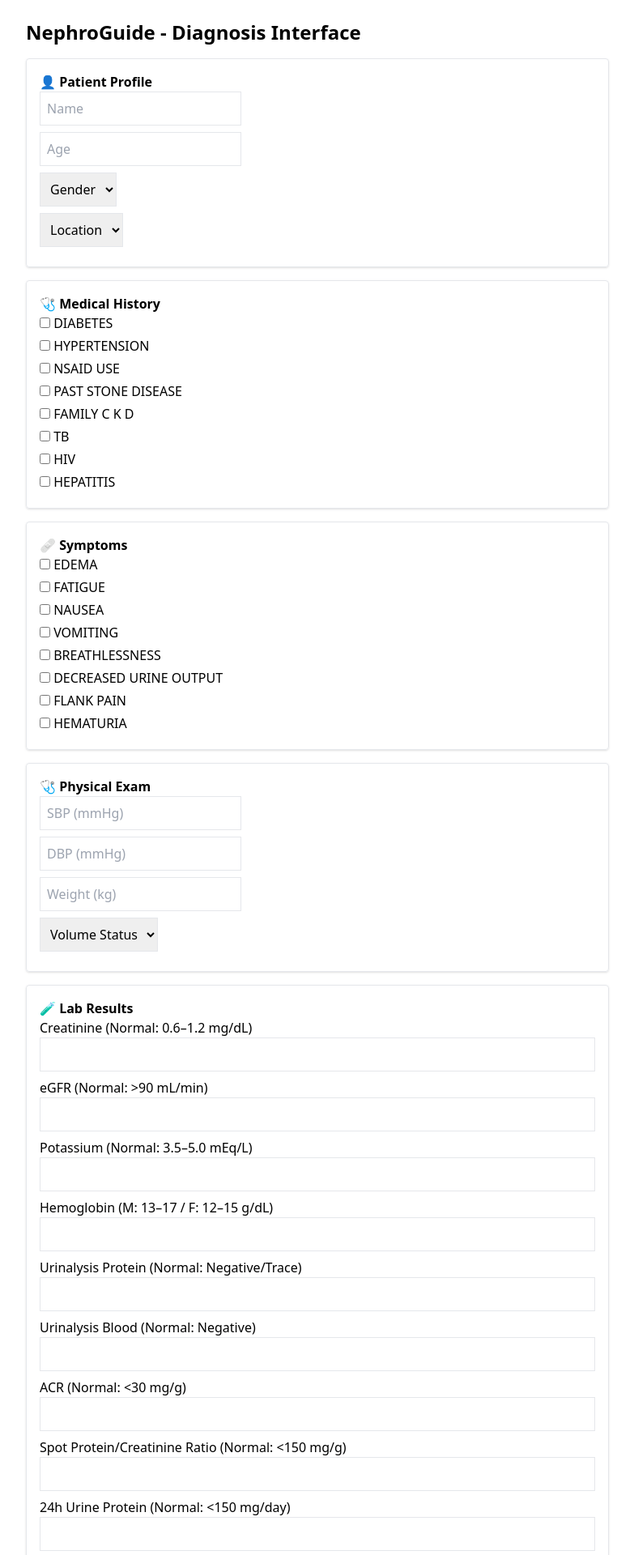
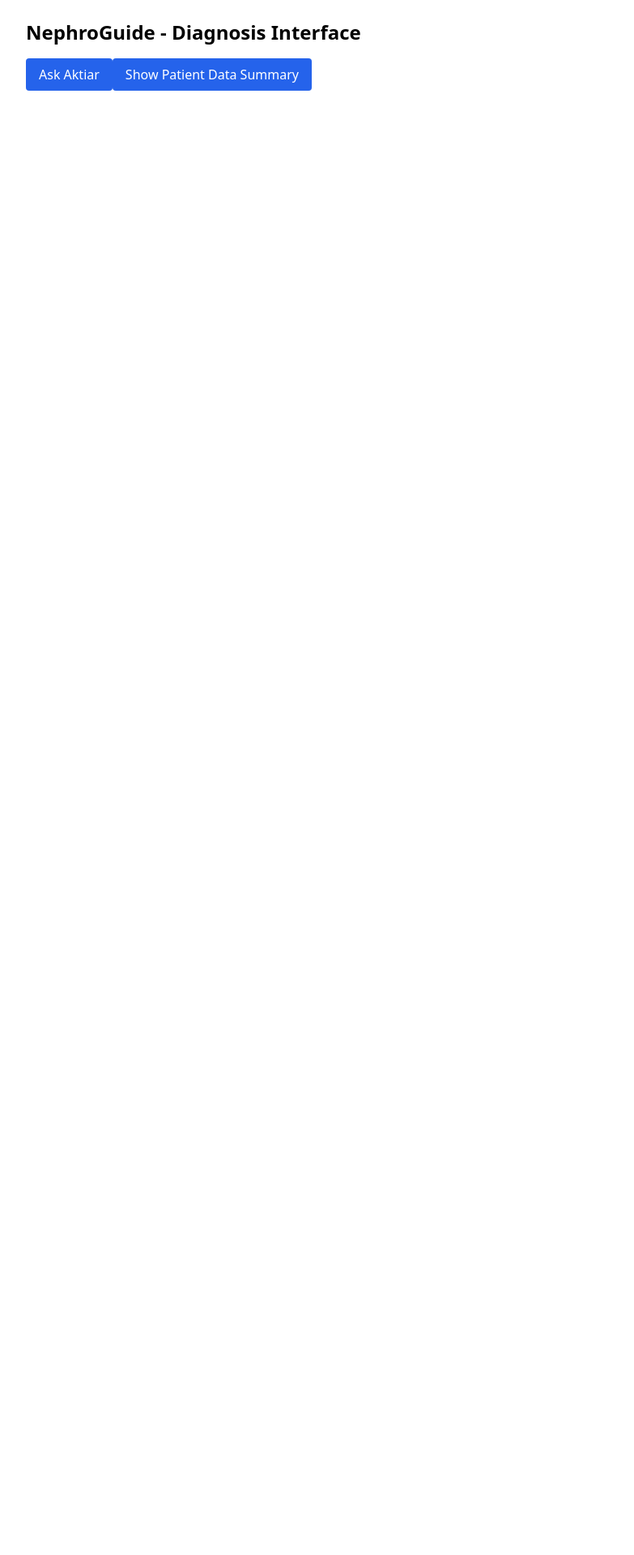
Before and after one commit to Aktiar0403/nephroguideakki., a React (Vite) app: page / in a window 1280 px wide. Shown: the top 1920 px of the page at 81% size, without its empty margins (248-1031 px from the left). After the commit the page ends 800 px from the top, so only its background shows below. Built offline with nearby package versions, Linux system fonts and the light colour scheme; the HTML template or start-up script is replaced by a standard one.

Commit message:
Update App.jsx

```diff
--- a/src/App.jsx
+++ b/src/App.jsx
@@ -3,8 +3,7 @@ import Card from "./components/Card";
 import Button from "./components/Button";
 
 export default function App() {
-
-  // ✅ STATE: Patient Profile
+  // 🟢 All Patient States
   const [patientProfile, setPatientProfile] = useState({
     name: "",
     age: "",
@@ -12,7 +11,6 @@ export default function App() {
     location: ""
   });
 
-  // ✅ STATE: Medical History
   const [medicalHistory, setMedicalHistory] = useState({
     diabetes: false,
     hypertension: false,
@@ -26,7 +24,6 @@ export default function App() {
     hepatitis: false
   });
 
-  // ✅ STATE: Symptoms
   const [symptoms, setSymptoms] = useState({
     edema: false,
     fatigue: false,
@@ -38,7 +35,6 @@ export default function App() {
     hematuria: false
   });
 
-  // ✅ STATE: Physical Exam
   const [physicalExam, setPhysicalExam] = useState({
     sbp: "",
     dbp: "",
@@ -46,7 +42,6 @@ export default function App() {
     volumeStatus: ""
   });
 
-  // ✅ STATE: Lab Results
   const [labs, setLabs] = useState({
     creatinine: "",
     egfr: "",
@@ -59,82 +54,126 @@ export default function App() {
     urineProtein24h: ""
   });
 
-  // ✅ STATE: Imaging
   const [imaging, setImaging] = useState({
     ultrasoundFindings: ""
   });
 
-  // ✅ STATE: Results
   const [diagnosis, setDiagnosis] = useState("");
   const [suggestions, setSuggestions] = useState([]);
   const [medications, setMedications] = useState([]);
   const [warnings, setWarnings] = useState([]);
 
-  // ✅ AI Call
-  async function askAkI() {
-    const patientData = {
-      patientProfile,
-      medicalHistory,
-      symptoms,
-      physicalExam,
-      labs,
-      imaging
-    };
+  const [patientSummary, setPatientSummary] = useState("");
 
-    const prompt = `
-You are an experienced nephrologist. Given the following patient data:
+  // ✅ Offline Diagnostic Logic
+  function askAkI() {
+    let result = "";
+    let suggest = [];
+    let meds = [];
+    let warns = [];
 
-${JSON.stringify(patientData, null, 2)}
+    const eGFR = parseFloat(labs.egfr);
+    const proteinuria = parseFloat(labs.urineProtein24h);
+    const potassium = parseFloat(labs.potassium);
+    const hemoglobin = parseFloat(labs.hemoglobin);
+    const acr = parseFloat(labs.acr);
 
-Provide:
-- Likely diagnosis
-- Recommendations
-- Suggested medications
-- Warnings
+    if (!isNaN(eGFR)) {
+      if (eGFR >= 90) result = "Normal Kidney Function";
+      else if (eGFR >= 60) result = "Mildly Reduced Function (Stage 2)";
+      else if (eGFR >= 45) result = "CKD Stage 3a";
+      else if (eGFR >= 30) result = "CKD Stage 3b";
+      else if (eGFR >= 15) result = "CKD Stage 4";
+      else result = "CKD Stage 5 (ESRD)";
 
-Reply in JSON with keys:
-{
-  "diagnosis": "",
-  "recommendations": [],
-  "medications": [],
-  "warnings": []
-}
+      if (eGFR < 60) {
+        suggest.push("Regular eGFR monitoring every 3–6 months", "Avoid nephrotoxins", "Assess blood pressure control");
+      }
+    }
+
+    if (proteinuria > 3500 && symptoms.edema) {
+      result = "Possible Nephrotic Syndrome";
+      suggest.push("Check serum albumin", "Consider renal biopsy if unexplained", "Manage edema with diuretics");
+      meds.push("Loop diuretic for edema");
+    }
+
+    if (medicalHistory.diabetes && eGFR < 60 && (acr > 30 || proteinuria > 150)) {
+      result = "Likely Diabetic Kidney Disease";
+      suggest.push("Tight glucose control", "Annual ACR monitoring", "Eye screening for retinopathy");
+      if (eGFR >= 30 && potassium <= 5.5) {
+        meds.push("ACEi/ARB if potassium normal");
+      } else if (potassium > 5.5) {
+        warns.push("Avoid ACEi/ARB due to hyperkalemia risk");
+      }
+    }
+
+    if (medicalHistory.hypertension && eGFR < 60 && proteinuria < 1000) {
+      result = "Possible Hypertensive Nephrosclerosis";
+      suggest.push("Optimize BP to <130/80", "Regular urinalysis monitoring");
+      meds.push("ACEi/ARB if potassium normal");
+    }
+
+    if (potassium > 5.5) {
+      warns.push("Hyperkalemia detected: recommend dietary K+ restriction and review medications");
+      meds.push("Consider potassium binders if persistent");
+    }
+
+    if (hemoglobin < 10 && eGFR < 45) {
+      suggest.push("Check iron studies", "Consider erythropoiesis-stimulating agents if iron replete");
+    }
+
+    meds.push("Avoid NSAIDs");
+
+    if (!result) {
+      result = "No specific renal diagnosis determined";
+      suggest.push("Consider repeating labs", "Refer to nephrologist if abnormalities persist");
+    }
+
+    setDiagnosis(result);
+    setSuggestions(suggest);
+    setMedications(meds);
+    setWarnings(warns);
+  }
+
+  // ✅ Patient Summary Generator
+  function generatePatientSummary() {
+    let summary = `👤 Patient Profile
+Name: ${patientProfile.name}
+Age: ${patientProfile.age}
+Gender: ${patientProfile.gender}
+Location: ${patientProfile.location}
+
+🩺 Medical History
+${Object.entries(medicalHistory).map(([k, v]) => `${k}: ${v}`).join("\n")}
+
+🩹 Symptoms
+${Object.entries(symptoms).map(([k, v]) => `${k}: ${v}`).join("\n")}
+
+🧪 Lab Results
+${Object.entries(labs).map(([k, v]) => `${k}: ${v}`).join("\n")}
+
+🖼️ Imaging
+Ultrasound Findings: ${imaging.ultrasoundFindings}
 `;
 
-    try {
-      const response = await fetch("https://api.openai.com/v1/chat/completions", {
-        method: "POST",
-        headers: {
-          "Content-Type": "application/json",
-          "Authorization": `Bearer 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`
-        },
-        body: JSON.stringify({
-          model: "gpt-3.5-turbo",
-          messages: [
-            { role: "system", content: "You are a helpful nephrologist assistant." },
-            { role: "user", content: prompt }
-          ],
-          temperature: 0.2
-        })
-      });
+    setPatientSummary(summary);
+  }
 
-      const data = await response.json();
-      const message = data.choices[0].message.content;
+  // ✅ Copy to Clipboard
+  function copySummary() {
+    navigator.clipboard.writeText(patientSummary);
+    alert("Patient data copied to clipboard!");
+  }
 
-      // Parse JSON
-      const aiResult = JSON.parse(message);
-      setDiagnosis(aiResult.diagnosis);
-      setSuggestions(aiResult.recommendations);
-      setMedications(aiResult.medications);
-      setWarnings(aiResult.warnings);
-
-    } catch (error) {
-      console.error("Error calling AkI:", error);
-      setDiagnosis("Error getting AkI response. Please check API key and usage.");
-      setSuggestions([]);
-      setMedications([]);
-      setWarnings([]);
+  // ✅ Open ChatGPT with Prompt
+  function openChatGPTWithSummary() {
+    if (!patientSummary) {
+      alert("Please generate the patient summary first!");
+      return;
     }
+    const encoded = encodeURIComponent(patientSummary);
+    const chatURL = `https://chat.openai.com/?prompt=${encoded}`;
+    window.open(chatURL, "_blank");
   }
 
   // ✅ UI
@@ -142,119 +181,10 @@ Reply in JSON with keys:
     <div className="max-w-3xl mx-auto p-6 font-sans">
       <h1 className="text-2xl font-bold mb-4">NephroGuide - Diagnosis Interface</h1>
 
-      <Card>
-        <h2 className="font-semibold">👤 Patient Profile</h2>
-        <input type="text" placeholder="Name" value={patientProfile.name} onChange={(e) => setPatientProfile({ ...patientProfile, name: e.target.value })} className="border p-2 block mb-2" />
-        <input type="number" placeholder="Age" value={patientProfile.age} onChange={(e) => setPatientProfile({ ...patientProfile, age: e.target.value })} className="border p-2 block mb-2" />
-        <select value={patientProfile.gender} onChange={(e) => setPatientProfile({ ...patientProfile, gender: e.target.value })} className="border p-2 block mb-2">
-          <option value="">Gender</option>
-          <option value="Male">Male</option>
-          <option value="Female">Female</option>
-          <option value="Other">Other</option>
-        </select>
-        <select value={patientProfile.location} onChange={(e) => setPatientProfile({ ...patientProfile, location: e.target.value })} className="border p-2 block mb-2">
-          <option value="">Location</option>
-          <option value="Rural">Rural</option>
-          <option value="Urban">Urban</option>
-        </select>
-      </Card>
+      {/* All your Cards for input go here - keep your existing Patient Profile, Medical History, Symptoms, Physical Exam, Lab Results, Imaging Cards */}
 
-      <Card>
-        <h2 className="font-semibold">🩺 Medical History</h2>
-        {["diabetes", "hypertension", "nsaidUse", "pastStoneDisease", "familyCKD", "tb", "hiv", "hepatitis"].map((item) => (
-          <label key={item} className="block mb-1">
-            <input type="checkbox" name={item} checked={medicalHistory[item]} onChange={(e) => setMedicalHistory({ ...medicalHistory, [item]: e.target.checked })} />{" "}
-            {item.replace(/([A-Z])/g, " $1").toUpperCase()}
-          </label>
-        ))}
-        {medicalHistory.diabetes && (
-          <input type="text" placeholder="Diabetes Duration (years)" value={medicalHistory.diabetesDuration} onChange={(e) => setMedicalHistory({ ...medicalHistory, diabetesDuration: e.target.value })} className="border p-2 block mt-2" />
-        )}
-        {medicalHistory.hypertension && (
-          <input type="text" placeholder="Hypertension Duration (years)" value={medicalHistory.hypertensionDuration} onChange={(e) => setMedicalHistory({ ...medicalHistory, hypertensionDuration: e.target.value })} className="border p-2 block mt-2" />
-        )}
-      </Card>
-
-      <Card>
-        <h2 className="font-semibold">🩹 Symptoms</h2>
-        {Object.keys(symptoms).map((item) => (
-          <label key={item} className="block mb-1">
-            <input type="checkbox" name={item} checked={symptoms[item]} onChange={(e) => setSymptoms({ ...symptoms, [item]: e.target.checked })} />{" "}
-            {item.replace(/([A-Z])/g, " $1").toUpperCase()}
-          </label>
-        ))}
-      </Card>
-
-      <Card>
-        <h2 className="font-semibold">🩺 Physical Exam</h2>
-        <input type="number" placeholder="SBP (mmHg)" value={physicalExam.sbp} onChange={(e) => setPhysicalExam({ ...physicalExam, sbp: e.target.value })} className="border p-2 block mb-2" />
-        <input type="number" placeholder="DBP (mmHg)" value={physicalExam.dbp} onChange={(e) => setPhysicalExam({ ...physicalExam, dbp: e.target.value })} className="border p-2 block mb-2" />
-        <input type="number" placeholder="Weight (kg)" value={physicalExam.weight} onChange={(e) => setPhysicalExam({ ...physicalExam, weight: e.target.value })} className="border p-2 block mb-2" />
-        <select value={physicalExam.volumeStatus} onChange={(e) => setPhysicalExam({ ...physicalExam, volumeStatus: e.target.value })} className="border p-2 block mb-2">
-          <option value="">Volume Status</option>
-          <option value="Hypovolemic">Hypovolemic</option>
-          <option value="Euvolemic">Euvolemic</option>
-          <option value="Hypervolemic">Hypervolemic</option>
-        </select>
-      </Card>
-
-  <Card>
-  <h2 className="font-semibold">🧪 Lab Results</h2>
-
-  <label className="block mb-2">
-    Creatinine (Normal: 0.6–1.2 mg/dL)
-    <input type="text" value={labs.creatinine} onChange={(e) => setLabs({ ...labs, creatinine: e.target.value })} className="border p-2 w-full" />
-  </label>
-
-  <label className="block mb-2">
-    eGFR (Normal: &gt;90 mL/min)
-    <input type="text" value={labs.egfr} onChange={(e) => setLabs({ ...labs, egfr: e.target.value })} className="border p-2 w-full" />
-  </label>
-
-  <label className="block mb-2">
-    Potassium (Normal: 3.5–5.0 mEq/L)
-    <input type="text" value={labs.potassium} onChange={(e) => setLabs({ ...labs, potassium: e.target.value })} className="border p-2 w-full" />
-  </label>
-
-  <label className="block mb-2">
-    Hemoglobin (M: 13–17 / F: 12–15 g/dL)
-    <input type="text" value={labs.hemoglobin} onChange={(e) => setLabs({ ...labs, hemoglobin: e.target.value })} className="border p-2 w-full" />
-  </label>
-
-  <label className="block mb-2">
-    Urinalysis Protein (Normal: Negative/Trace)
-    <input type="text" value={labs.urinalysisProtein} onChange={(e) => setLabs({ ...labs, urinalysisProtein: e.target.value })} className="border p-2 w-full" />
-  </label>
-
-  <label className="block mb-2">
-    Urinalysis Blood (Normal: Negative)
-    <input type="text" value={labs.urinalysisBlood} onChange={(e) => setLabs({ ...labs, urinalysisBlood: e.target.value })} className="border p-2 w-full" />
-  </label>
-
-  <label className="block mb-2">
-    ACR (Normal: &lt;30 mg/g)
-    <input type="text" value={labs.acr} onChange={(e) => setLabs({ ...labs, acr: e.target.value })} className="border p-2 w-full" />
-  </label>
-
-  <label className="block mb-2">
-    Spot Protein/Creatinine Ratio (Normal: &lt;150 mg/g)
-    <input type="text" value={labs.spotProteinCreatinine} onChange={(e) => setLabs({ ...labs, spotProteinCreatinine: e.target.value })} className="border p-2 w-full" />
-  </label>
-
-  <label className="block mb-2">
-    24h Urine Protein (Normal: &lt;150 mg/day)
-    <input type="text" value={labs.urineProtein24h} onChange={(e) => setLabs({ ...labs, urineProtein24h: e.target.value })} className="border p-2 w-full" />
-  </label>
-</Card>
-
-
-
-      <Card>
-        <h2 className="font-semibold">🖼️ Imaging</h2>
-        <textarea placeholder="Ultrasound Findings" value={imaging.ultrasoundFindings} onChange={(e) => setImaging({ ...imaging, ultrasoundFindings: e.target.value })} className="border p-2 w-full" />
-      </Card>
-
-      <Button onClick={askAkI}>Ask AkI</Button>
+      <Button onClick={askAkI}>Ask Aktiar</Button>
+      <Button onClick={generatePatientSummary}>Show Patient Data Summary</Button>
 
       {diagnosis && (
         <Card>
@@ -288,6 +218,20 @@ Reply in JSON with keys:
           )}
         </Card>
       )}
+
+      {patientSummary && (
+        <Card>
+          <h2 className="font-semibold">📋 Patient Data Summary (for ChatGPT)</h2>
+          <textarea
+            value={patientSummary}
+            readOnly
+            rows={10}
+            className="border p-2 w-full mb-2"
+          />
+          <Button onClick={copySummary}>Copy to Clipboard</Button>
+          <Button onClick={openChatGPTWithSummary}>Search Online</Button>
+        </Card>
+      )}
     </div>
   );
 }
```
